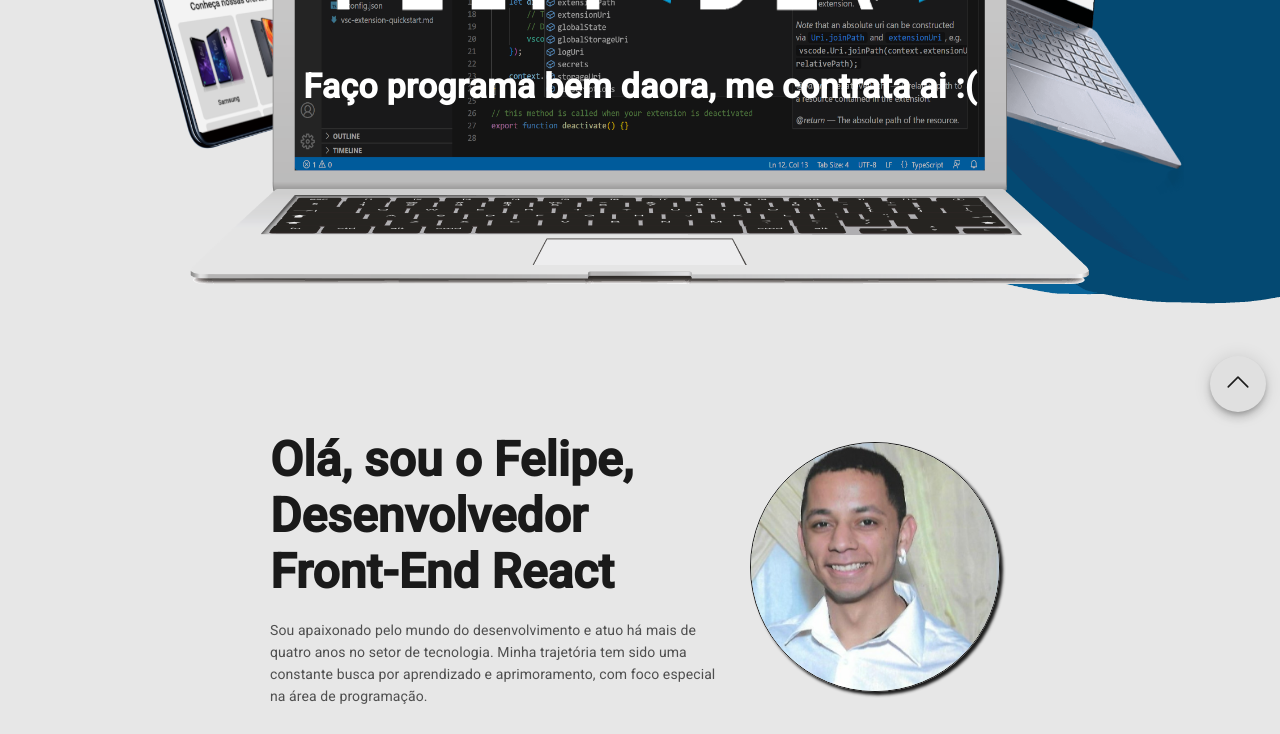
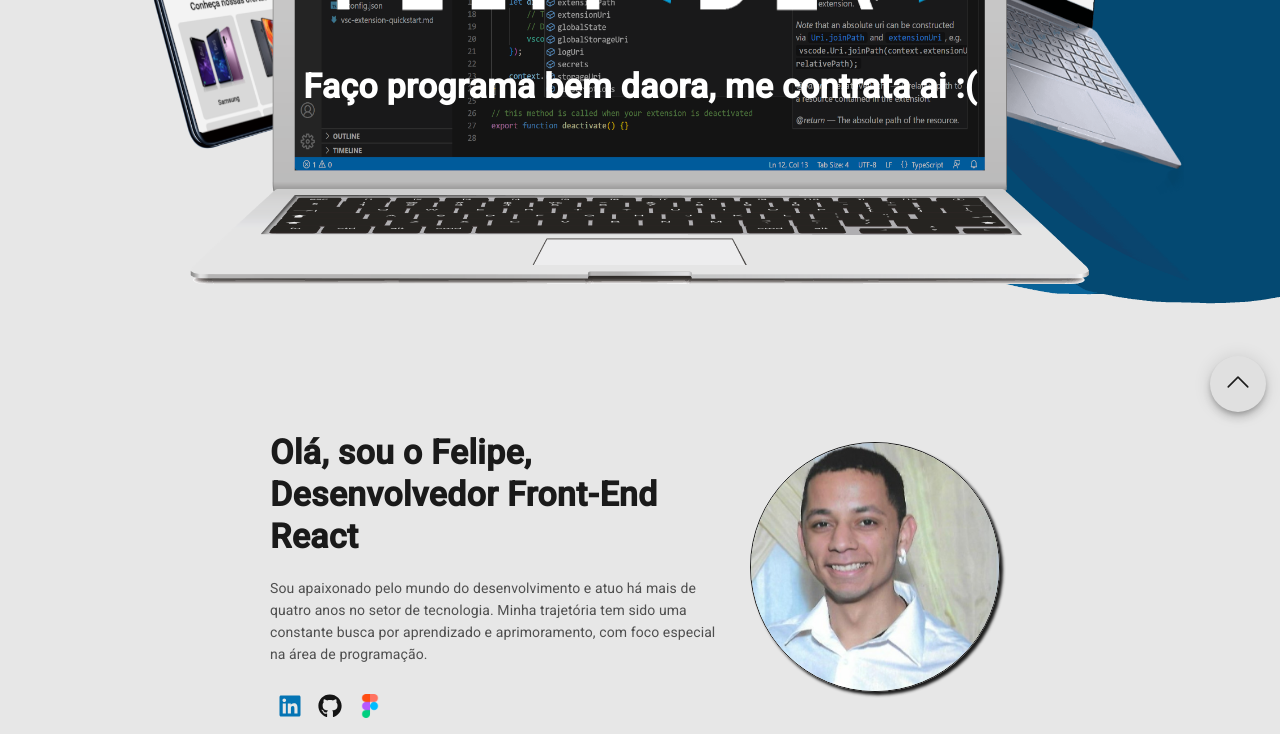
Before and after one commit to Felipe-alv-es/site-portifolio, a React (Create React App) app: page / in a window 1280 px wide. Shown: the part 374-1108 px from the top of the page. Built offline with nearby package versions, Linux system fonts and the light colour scheme; no server answers.

Commit message:
chore(Site): finished site routes

```diff
--- a/src/App.js
+++ b/src/App.js
@@ -1,21 +1,33 @@
-import { BrowserRouter } from "react-router-dom";
 import AboutMe from "./components/AboutMe/AboutMe";
 import About from "./components/About/About";
 import Projects from "./components/Projects/Projects";
 import Footer from "./components/Footer/Footer";
 import Home from "./components/Home/Home";
+import FictionalMobile from "./components/Projects/Pages/FictionalMobile";
+import { BrowserRouter, Route, Routes } from "react-router-dom";
 
 function App() {
   return (
+    <div className="App">
       <BrowserRouter>
-      <div className="App">
+        <Routes>
+          <Route
+            path="/"
+            exact
+            element={
+              <>
                 <Home />
                 <AboutMe />
                 <About />
                 <Projects />
                 <Footer />
+              </>
+            }
+          />
+          <Route path="/fm" exact element={<FictionalMobile />} />
+        </Routes>
+      </BrowserRouter>
     </div>
-    </BrowserRouter>
   );
 }
 
--- a/src/components/AboutMe/AboutMe.js
+++ b/src/components/AboutMe/AboutMe.js
@@ -28,7 +28,7 @@
         <Box sx={getTitleStyle}>
           <Typography
             fontFamily={"roboto"}
-            variant="h3"
+            variant="h4"
             sx={{ fontWeight: "bold" }}
           >
             Olá, sou o Felipe, Desenvolvedor Front-End React
--- a/src/components/Footer/Footer.js
+++ b/src/components/Footer/Footer.js
@@ -15,7 +15,7 @@
 
 const Footer = () => {
   return (
-    <Box sx={getContainerStyles}>
+    <Box sx={getContainerStyles} id="Contato">
       <Typography sx={getTitleStyle}>Fale Comigo</Typography>
       <Typography sx={getSubtitleStyle}>
         Sobrou alguma dúvida? Preencha os campos abaixo com os seguintes dados
--- /dev/null
+++ b/src/components/Projects/Pages/FictionalMobile.js
@@ -0,0 +1,7 @@
+import React from "react";
+
+const FictionalMobile = () => {
+  return <div style={{ background: "coral" }}>FictionalMobile</div>;
+};
+
+export default FictionalMobile;
```
Also changed, not shown: src/components/Projects/Pages/FictionalMobile.styles.ts (added). Lines whose indentation alone changed are shown as unchanged.
